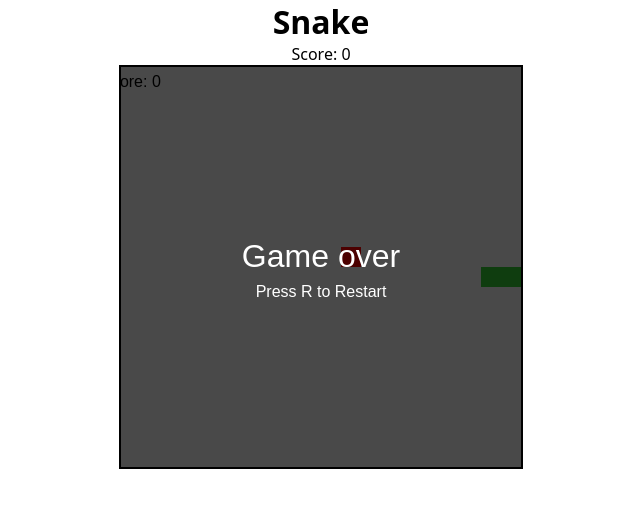
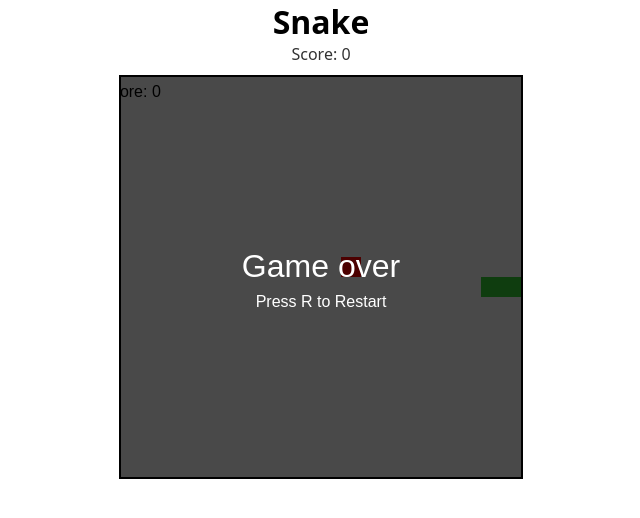
Before and after one commit to ROIEngineer/snake-game, a plain HTML site: page index.html in a window 1280 px wide. Shown: the whole page, without its empty margins (319-959 px from the left). Drawn offline with Linux system fonts and the light colour scheme.

Commit message:
Add styling for score container and score display

```diff
--- a/style.css
+++ b/style.css
@@ -17,3 +17,18 @@ canvas {
   border: 2px solid black;
   background-color: #f4f4f4;
 }
+
+.score-container {
+  text-align: center;
+  margin-bottom: 10px;
+}
+
+.score-display {
+  font-size: 1rem;
+  color: #333;
+}
+
+#game {
+  display: block;
+  margin: 0 auto;
+}
```
